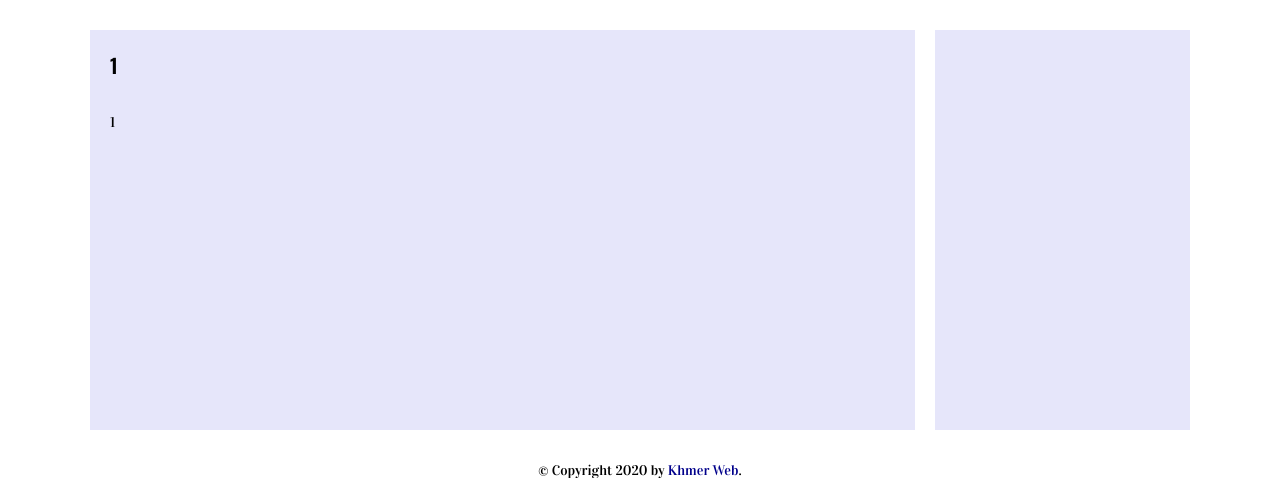
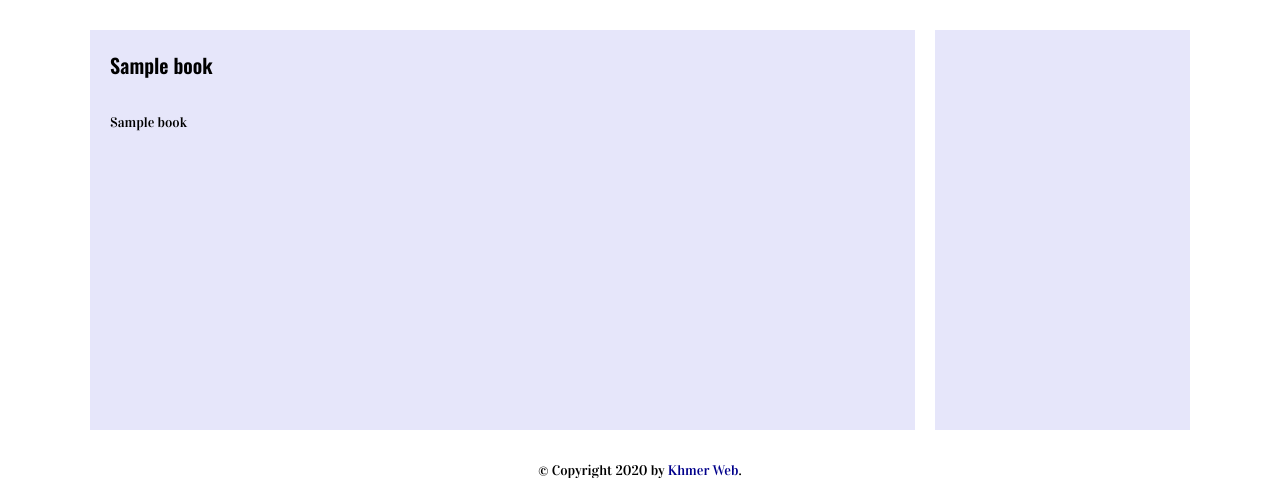
Before and after one commit to Sokhavuth/E-Learning, a Python web app: template templates/book.html in a window 1280 px wide. Shown: the part 194-672 px from the top of the page. Run offline with Jinja, Linux system fonts and the light colour scheme; the template is opened without the code that fills it: most values are stand-ins (such as "Sample title", 1, 10 or a date in 2020); some libraries are stand-ins or nearby versions.

Commit message:
Make it better

```diff
--- a/controllers/book.py
+++ b/controllers/book.py
@@ -15,6 +15,12 @@ class Book():
     vdict['thumbs'] = self.lib.get_thumbs(vdict['books'], 2)
     return vdict
 
+  def get_book(self, id):
+    vdict = copy.deepcopy(config.vdict)
+    vdict['book'] = self.bookdb.select(1, id=id)
+
+    return vdict
+
   def load(self, page):
     vdict = copy.deepcopy(config.vdict)
     vdict['books'] = self.bookdb.select(vdict['book_max_post'], page=page)
--- a/controllers/index.py
+++ b/controllers/index.py
@@ -73,3 +73,8 @@ class Index(FlaskView):
     def load_book(self):
         ajax = request.args.get('ajax', 0, type=int)
         return self.book.load(page=ajax)
+
+    @route('/book/<id>')
+    def get_post_book(self, id):
+        vdict = self.book.get_book(id)
+        return render_template('book.html', data=vdict)
--- /dev/null
+++ b/static/styles/fbook.css
@@ -0,0 +1,42 @@
+/*static/styles/post.css*/
+#main{
+  display: grid;
+  grid-template-columns: 75% auto;
+  grid-gap: 20px;
+  margin-top: 30px;
+}
+#main #content, #main #sidebar{
+  background: lavender;
+  min-height: 400px;
+}
+#main #content{
+  padding: 20px;
+}
+#main #content .book-title{
+  font: 20px/1.5 Oswald, Koulen;
+}
+#main #content .book-body{
+  margin-top: 30px;
+}
+#main #content .book-body img{
+  display: none;
+}
+#main #content .book-meta{
+  margin: 20px 0;
+}
+#main #content .book-meta span{
+  float: right;
+  position: relative;
+  top: -15px;
+}
+#main #content .book-meta img{
+  width: 30px;
+  margin-left: 5px;
+}
+
+@media only screen and (max-width: 600px){
+  #main{
+    grid-template-columns: 100%;
+    padding: 20px;
+  }
+}
--- a/templates/book.html
+++ b/templates/book.html
@@ -3,22 +3,22 @@
 
 {% block head %}
 {{ super() }}
-<link href="/static/styles/fpage.css" rel="stylesheet" >
+<link href="/static/styles/fbook.css" rel="stylesheet" >
 {% endblock %}
 
 {% block content %}
 
-<h3><span class="page-title">{{ data['page'][1] }}</span></h3>
+<h3><span class="book-title">{{ data['book'][1] }}</span></h3>
 
-<p class="page-meta">
+<p class="book-meta">
   {% if 'logged-in' in session %}
-  <span><a href="/dashboard/page/edit/{{ data['page'][0] }}"><img src="/static/images/edit.png" /></a>
-    <a href="/dashboard/page/delete/{{ data['page'][0] }}"><img src="/static/images/delete.png" /></a>
+  <span><a href="/dashboard/book/edit/{{ data['book'][0] }}"><img src="/static/images/edit.png" /></a>
+    <a href="/dashboard/book/delete/{{ data['book'][0] }}"><img src="/static/images/delete.png" /></a>
   </span>
   {% endif %}
 </p>
 
-<article class="page-body">{{ data['page'][2]|safe }}</a></article>
+<article class="book-body">{{ data['book'][2]|safe }}</a></article>
 
 <div style="margin-top:20px;" id="disqus_thread"></div>
 <script>
```
